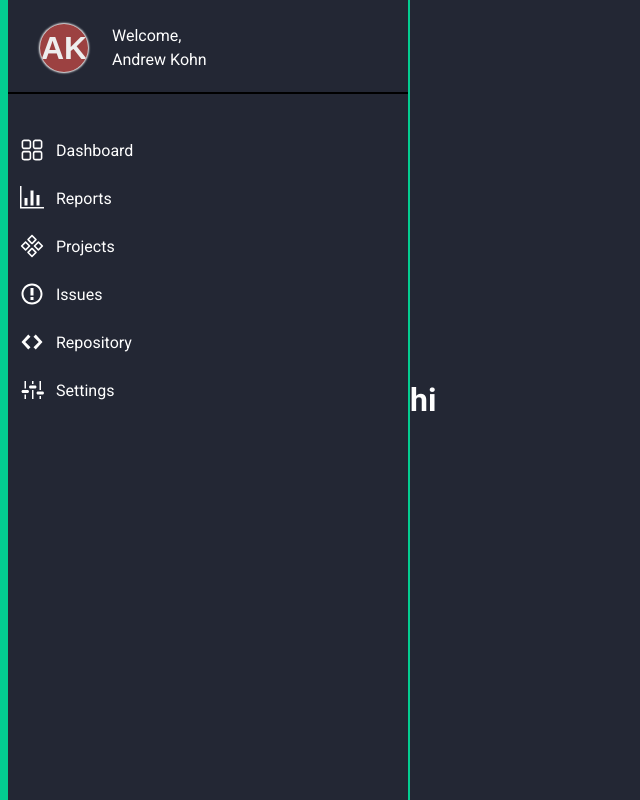
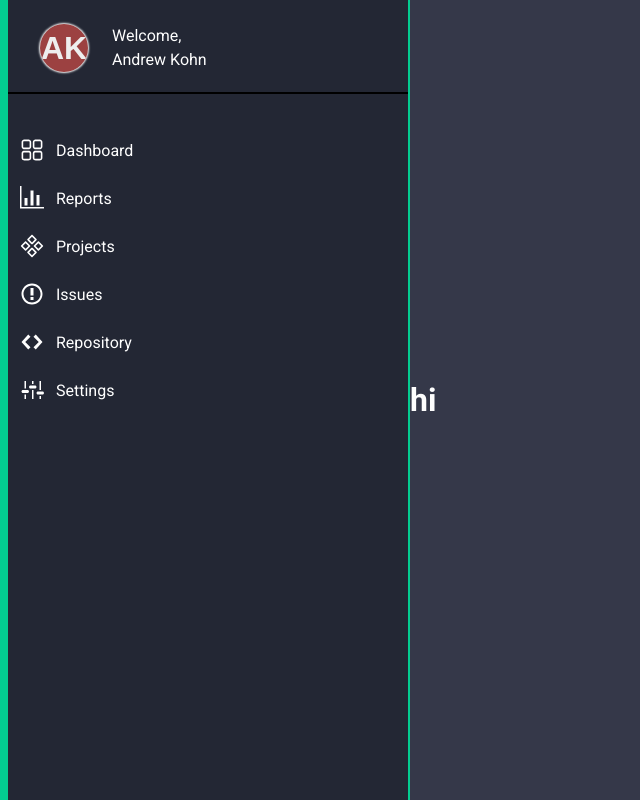
Before and after one commit to AndrewKohn/bug-hunter, a React (Vite) app: page / in a window 1280 px wide. Shown: the whole page, without its empty margins (0-640 px from the left). Built offline with nearby package versions, Linux system fonts and the light colour scheme.

Commit message:
changed background color

```diff
--- a/src/App.scss
+++ b/src/App.scss
@@ -3,13 +3,7 @@
 
 main {
   @include mixins.DisplayFlex(flex-start, center, row, nowrap);
-  background-color: $color4;
+  background-color: $color1;
   width: 100vw;
   height: 100vh;
-
-  .navBar {
-    background-color: $color5;
-    width: 20rem;
-    height: 100%;
-  }
 }
```
